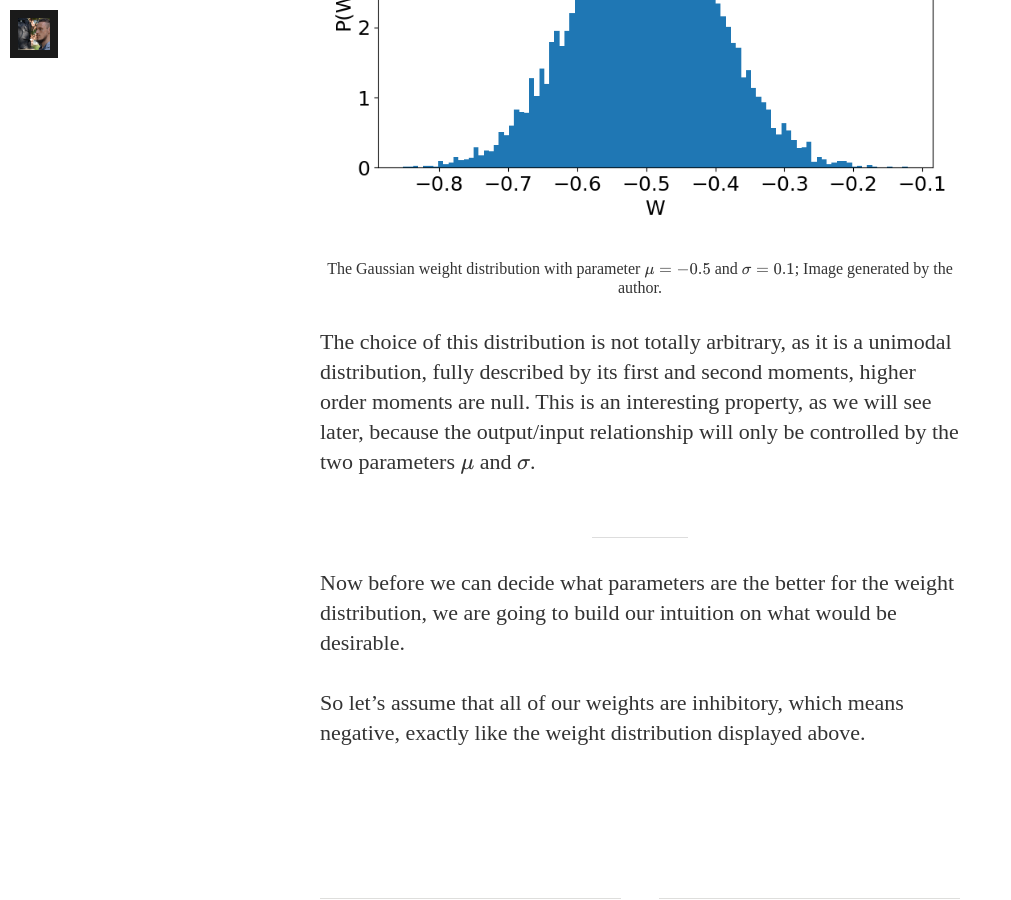
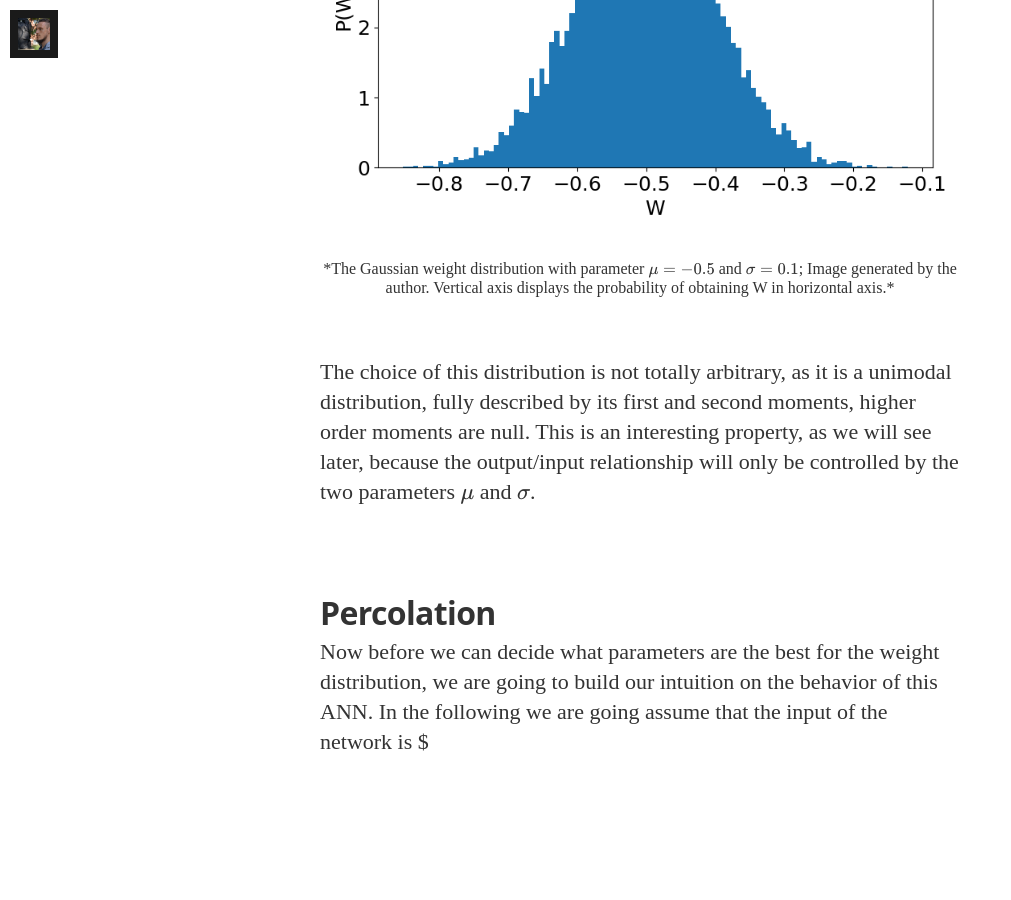
Before and after one commit to ManuNeuro/EmmanuelCalvet, a Jekyll site: the page built from _posts/2022-09-24-whitepaper-p2.md, in a window 1280 px wide and 900 px high, scrolled down 2984 px. Shown: the whole window, without its empty margins (0-1011 px from the left). Built offline with Jekyll 4.4.1, drawn with Linux system fonts in a browser that asks for light colours; nearby versions of some CDN libraries; some web fonts are replaced; formulas are drawn with MathJax 3; comment, search, counter and statistics services are not loaded; some of the changed text lies outside the part shown.

Commit message:
Update 2022-09-24-whitepaper-p2.md

```diff
--- a/_posts/2022-09-24-whitepaper-p2.md
+++ b/_posts/2022-09-24-whitepaper-p2.md
@@ -44,19 +44,19 @@
 
 > For the whole article, the architecture is going to be constant, and we are going to play around with the weights of the ANN.
 
-## Finding the weights
+## Weight distribution
 
 Generally the process of finding the weights is done with machine learning technics, but here we are doing it manually, because it so much more fun, and I promise It will brings interesting insights!
 
 So before playing with the weights we first need a distribution, we are going to choose the normal distribution $\mathcal{N}(\mu, \sigma)$ parametrized by both its mean $\mu$ and standard deviation $\sigma$:
 
 ![]({{ '/assets/article_images/2022-09-24-whitepaper-p2/normal-weight.png' | relative_url }})
-<center>The Gaussian weight distribution with parameter $\mu=-0.5$ and $\sigma=0.1$; Image generated by the author. </center>
+<center>*The Gaussian weight distribution with parameter $\mu=-0.5$ and $\sigma=0.1$; Image generated by the author. Vertical axis displays the probability of obtaining W in horizontal axis.* </center>
+
 <br>
+
 The choice of this distribution is not totally arbitrary, as it is a unimodal distribution, fully described by its first and second moments, higher order moments are null. This is an interesting property, as we will see later, because the output/input relationship will only be controlled by the two parameters $\mu$ and $\sigma$.
 
-***
+## Percolation
 
-Now before we can decide what parameters are the better for the weight distribution, we are going to build our intuition on what would be desirable.
-
-So let's assume that all of our weights are inhibitory, which means negative, exactly like the weight distribution displayed above.
+Now before we can decide what parameters are the best for the weight distribution, we are going to build our intuition on the behavior of this ANN. In the following we are going assume that the input of the network is $
```
